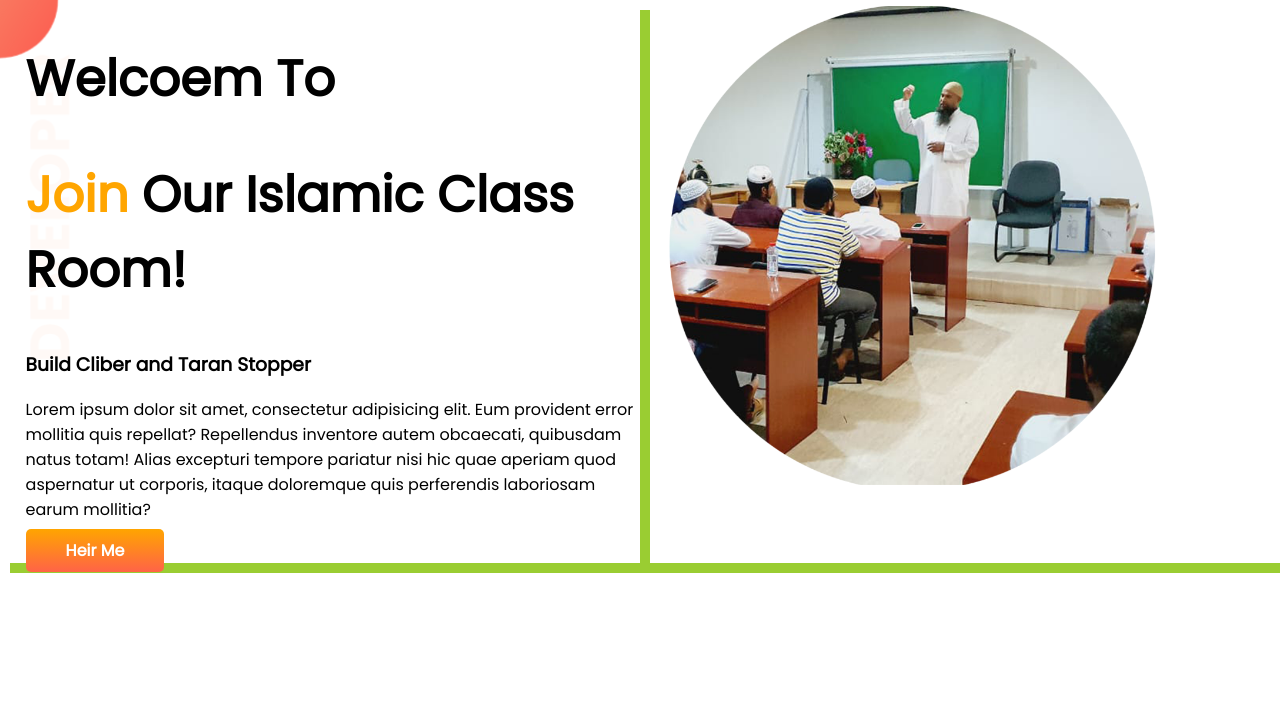
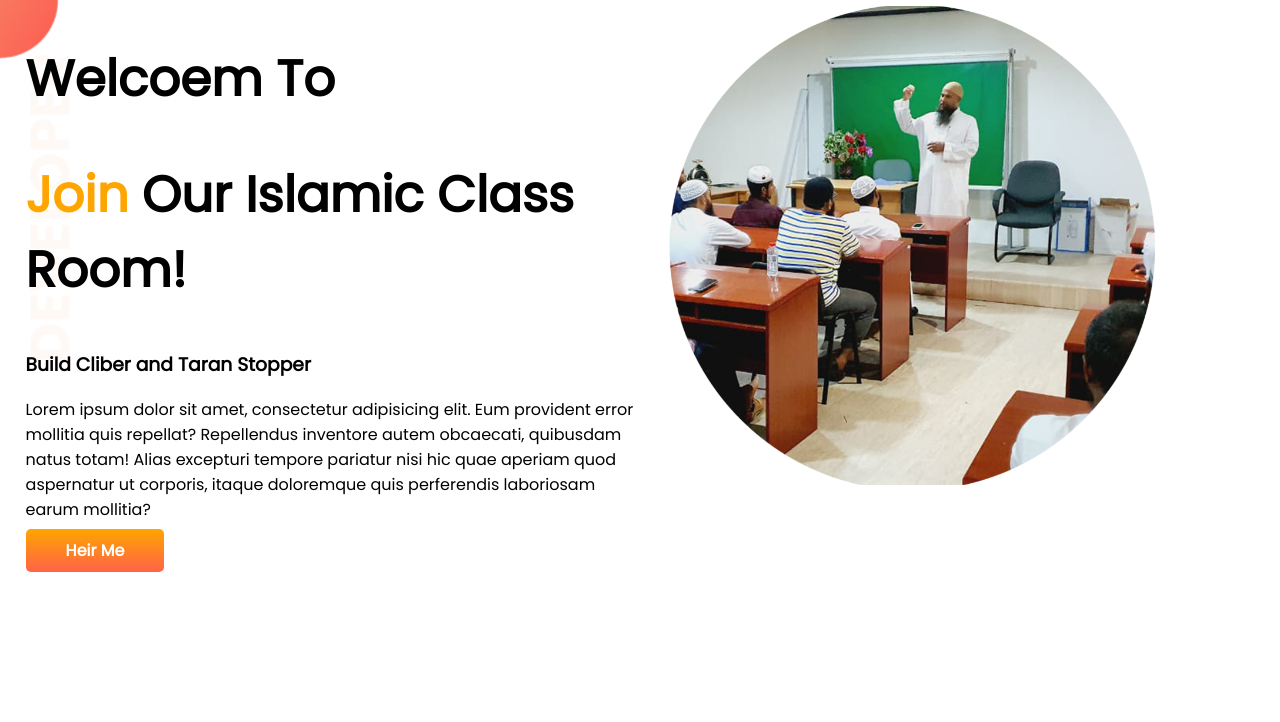
Before and after one commit to QasemAbbas/developer-protfolio, a plain HTML site: page index.html in a window 1280 px wide. Shown: the top 722 px of the page. Drawn offline with Linux system fonts and the light colour scheme.

Commit message:
border cheang

```diff
--- a/style.css
+++ b/style.css
@@ -32,7 +32,7 @@ h2{
 .half-width{
     width: 50%;
     padding-left: 2%;
-    box-shadow: 10px 10px yellowgreen;
+
 }
 
 .half-width img{
```
